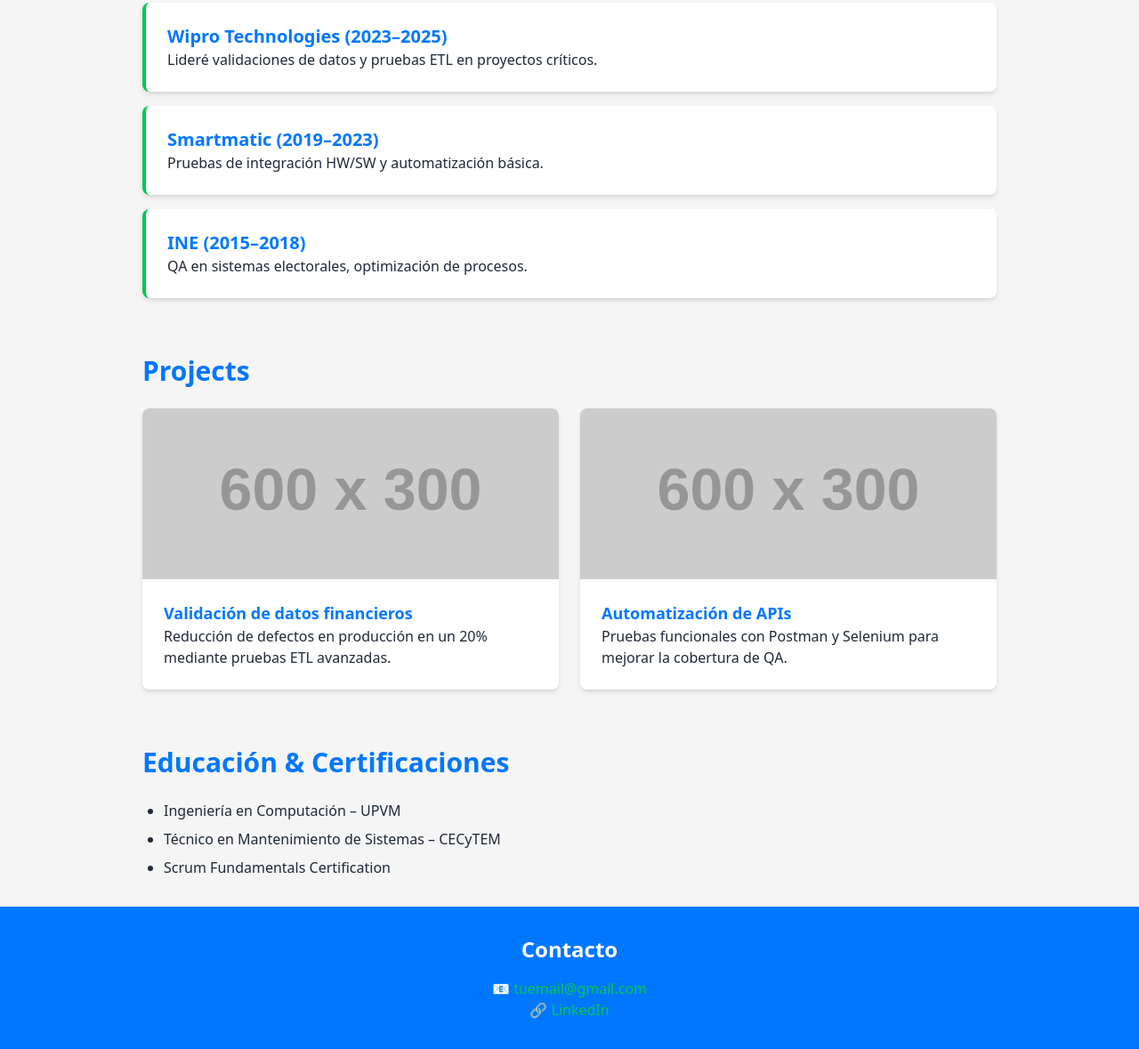
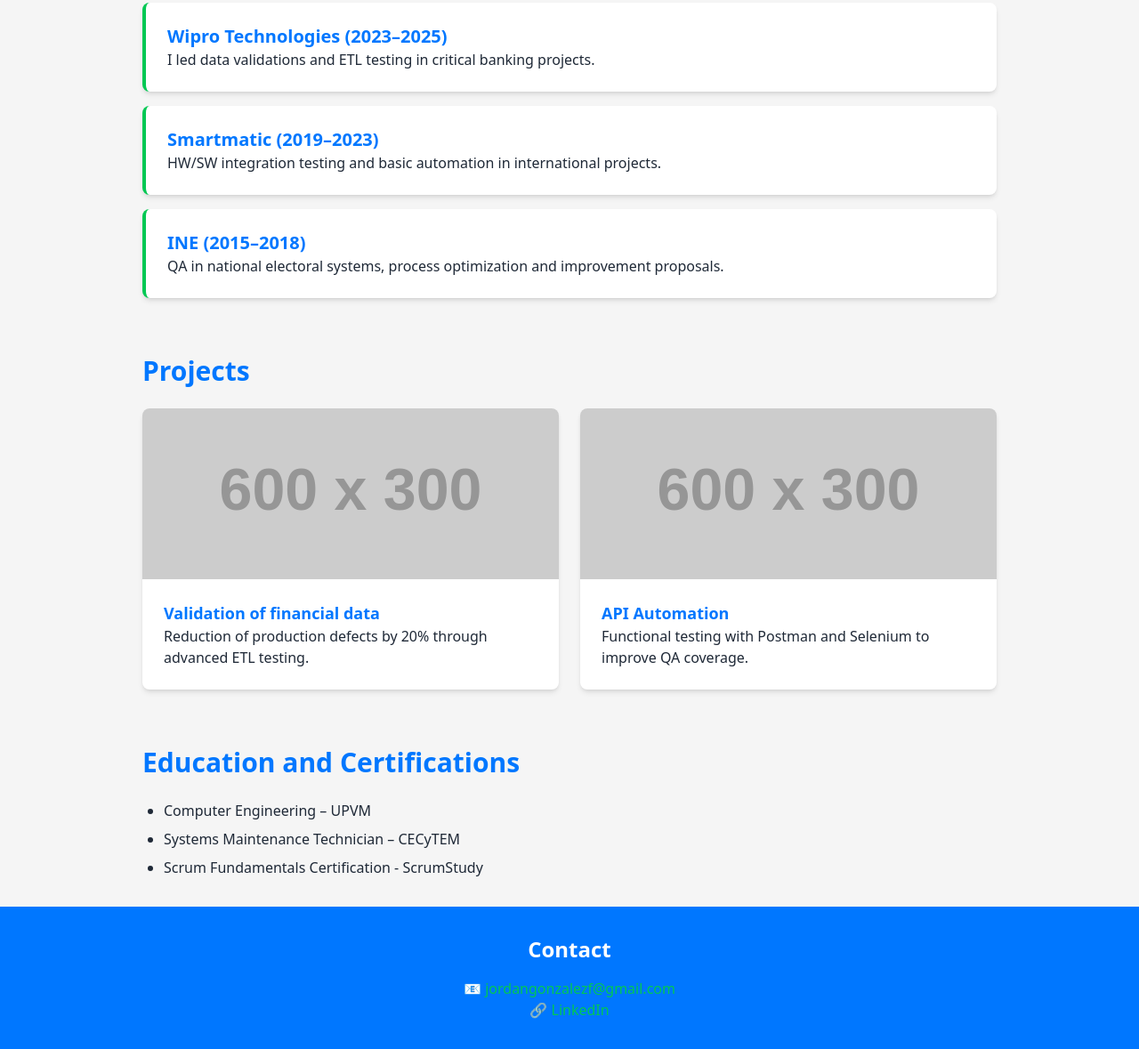
Before and after one commit to jordangonzalezf-wq/portfolio, a plain HTML site: page index.html in a window 1280 px wide. Shown: the part 772-1951 px from the top of the page at 89% size. Drawn offline with nearby package versions, Linux system fonts and the light colour scheme; placeholder pictures from the web are drawn by us.

Commit message:
Update index.html

```diff
--- a/index.html
+++ b/index.html
@@ -25,7 +25,7 @@
   <!-- Header -->
   <header class="bg-azulQA text-white text-center py-12 shadow-lg">
     <h1 class="text-4xl font-bold">Jordan González Figueroa</h1>
-    <p class="text-xl mt-2">Senior QA Engineer | Manual & Functional Testing · ETL Validation · Defect Management | SQL · Postman</p>
+    <p class="text-xl mt-2">Senior QA Engineer | Manual & Functional Testing · ETL Validation · Defect Management | SQL · Selenium</p>
     <a href="#contacto" class="mt-4 inline-block bg-verdeQA hover:bg-green-600 text-white px-6 py-2 rounded-lg transition">Contact me</a>
   </header>
 
@@ -41,7 +41,7 @@
     <div class="grid grid-cols-2 md:grid-cols-4 gap-6 text-center">
       <div class="bg-white shadow-md p-4 rounded-lg hover:scale-105 transition border-t-4 border-verdeQA"><strong>Testing</strong><br>Manual, functional, Non functional, integration, regression, automation, performance, stress, etc.</div>
       <div class="bg-white shadow-md p-4 rounded-lg hover:scale-105 transition border-t-4 border-verdeQA"><strong>Tools</strong><br>JIRA, Mantis, Jenkins, Docker, Postman, visual studio, sublime, etc </div>
-      <div class="bg-white shadow-md p-4 rounded-lg hover:scale-105 transition border-t-4 border-verdeQA"><strong>Datos & Automatización</strong><br>SQL, teradata, Hive, ETL, JMeter, Selenium, etc</div>
+      <div class="bg-white shadow-md p-4 rounded-lg hover:scale-105 transition border-t-4 border-verdeQA"><strong>Data & Automation</strong><br>SQL, teradata, Hive, ETL, JMeter, Selenium, etc</div>
       <div class="bg-white shadow-md p-4 rounded-lg hover:scale-105 transition border-t-4 border-verdeQA"><strong>Soft Skills</strong><br>Intercultural communication, Remote collaboration, Critical thinking, Adaptability.</div>
     </div>
   </section>
@@ -52,15 +52,15 @@
     <div class="space-y-4">
       <div class="bg-white shadow-md p-6 rounded-lg hover:shadow-xl transition border-l-4 border-verdeQA">
         <h3 class="font-bold text-xl text-azulQA">Wipro Technologies (2023–2025)</h3>
-        <p>Lideré validaciones de datos y pruebas ETL en proyectos críticos.</p>
+        <p>I led data validations and ETL testing in critical banking projects.</p>
       </div>
       <div class="bg-white shadow-md p-6 rounded-lg hover:shadow-xl transition border-l-4 border-verdeQA">
         <h3 class="font-bold text-xl text-azulQA">Smartmatic (2019–2023)</h3>
-        <p>Pruebas de integración HW/SW y automatización básica.</p>
+        <p>HW/SW integration testing and basic automation in international projects.</p>
       </div>
       <div class="bg-white shadow-md p-6 rounded-lg hover:shadow-xl transition border-l-4 border-verdeQA">
         <h3 class="font-bold text-xl text-azulQA">INE (2015–2018)</h3>
-        <p>QA en sistemas electorales, optimización de procesos.</p>
+        <p>QA in national electoral systems, process optimization and improvement proposals.</p>
       </div>
     </div>
   </section>
@@ -73,16 +73,16 @@
       <div class="bg-white shadow-md rounded-lg overflow-hidden hover:scale-105 transition">
         <img src="https://via.placeholder.com/600x300.png?text=Validacion+de+Datos" alt="Proyecto Validación de Datos" class="w-full h-48 object-cover">
         <div class="p-6">
-          <h3 class="font-bold text-lg text-azulQA">Validación de datos financieros</h3>
-          <p>Reducción de defectos en producción en un 20% mediante pruebas ETL avanzadas.</p>
+          <h3 class="font-bold text-lg text-azulQA">Validation of financial data</h3>
+          <p>Reduction of production defects by 20% through advanced ETL testing.</p>
         </div>
       </div>
       <!-- Proyecto 2 -->
       <div class="bg-white shadow-md rounded-lg overflow-hidden hover:scale-105 transition">
         <img src="https://via.placeholder.com/600x300.png?text=Automatizacion+APIs" alt="Proyecto Automatización APIs" class="w-full h-48 object-cover">
         <div class="p-6">
-          <h3 class="font-bold text-lg text-azulQA">Automatización de APIs</h3>
-          <p>Pruebas funcionales con Postman y Selenium para mejorar la cobertura de QA.</p>
+          <h3 class="font-bold text-lg text-azulQA">API Automation</h3>
+          <p>Functional testing with Postman and Selenium to improve QA coverage.</p>
         </div>
       </div>
     </div>
@@ -90,19 +90,19 @@
 
   <!-- Educación -->
   <section class="max-w-5xl mx-auto p-8">
-    <h2 class="text-3xl font-semibold text-azulQA mb-6">Educación & Certificaciones</h2>
+    <h2 class="text-3xl font-semibold text-azulQA mb-6">Education and Certifications</h2>
     <ul class="list-disc pl-6 space-y-2">
-      <li>Ingeniería en Computación – UPVM</li>
-      <li>Técnico en Mantenimiento de Sistemas – CECyTEM</li>
-      <li>Scrum Fundamentals Certification</li>
+      <li>Computer Engineering – UPVM</li>
+      <li>Systems Maintenance Technician – CECyTEM</li>
+      <li>Scrum Fundamentals Certification - ScrumStudy</li>
     </ul>
   </section>
 
   <!-- Contacto -->
   <section id="contacto" class="bg-azulQA text-white text-center py-8">
-    <h2 class="text-2xl font-semibold mb-4">Contacto</h2>
-    <p>📧 <a href="mailto:tuemail@gmail.com" class="text-verdeQA">tuemail@gmail.com</a></p>
-    <p>🔗 <a href="https://linkedin.com/in/tuusuario" class="text-verdeQA">LinkedIn</a></p>
+    <h2 class="text-2xl font-semibold mb-4">Contact</h2>
+    <p>📧 <a href="mailto:tuemail@gmail.com" class="text-verdeQA">jordangonzalezf@gmail.com</a></p>
+    <p>🔗 <a href="https://www.linkedin.com/in/jordanqa" class="text-verdeQA">LinkedIn</a></p>
   </section>
 
 </body>
```
